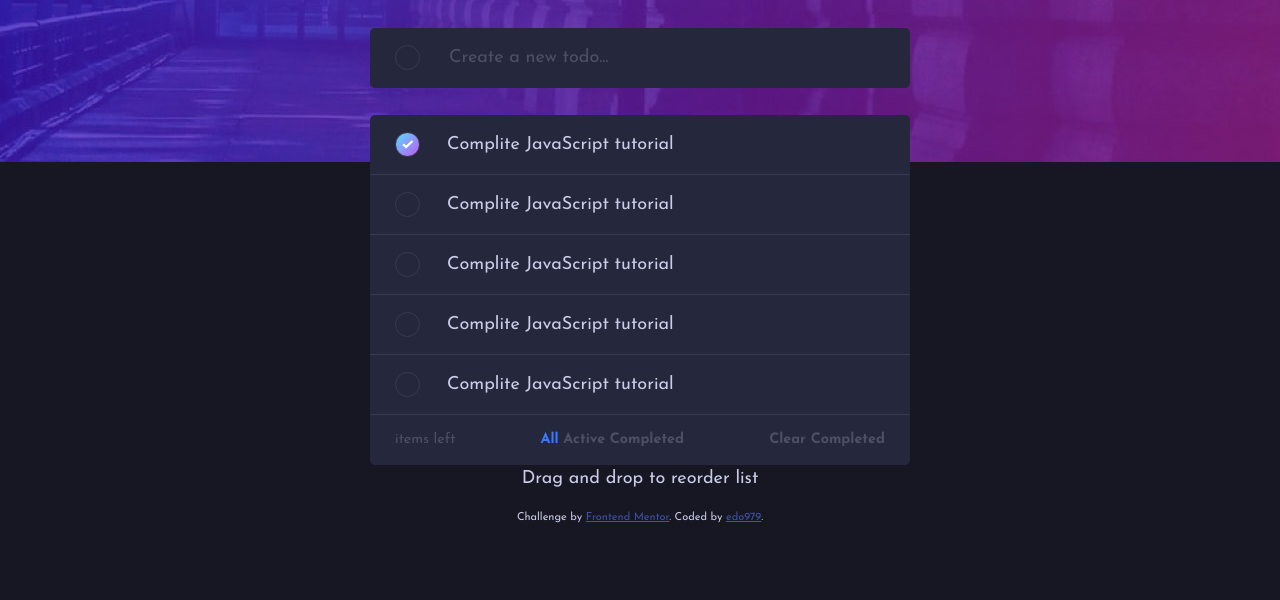
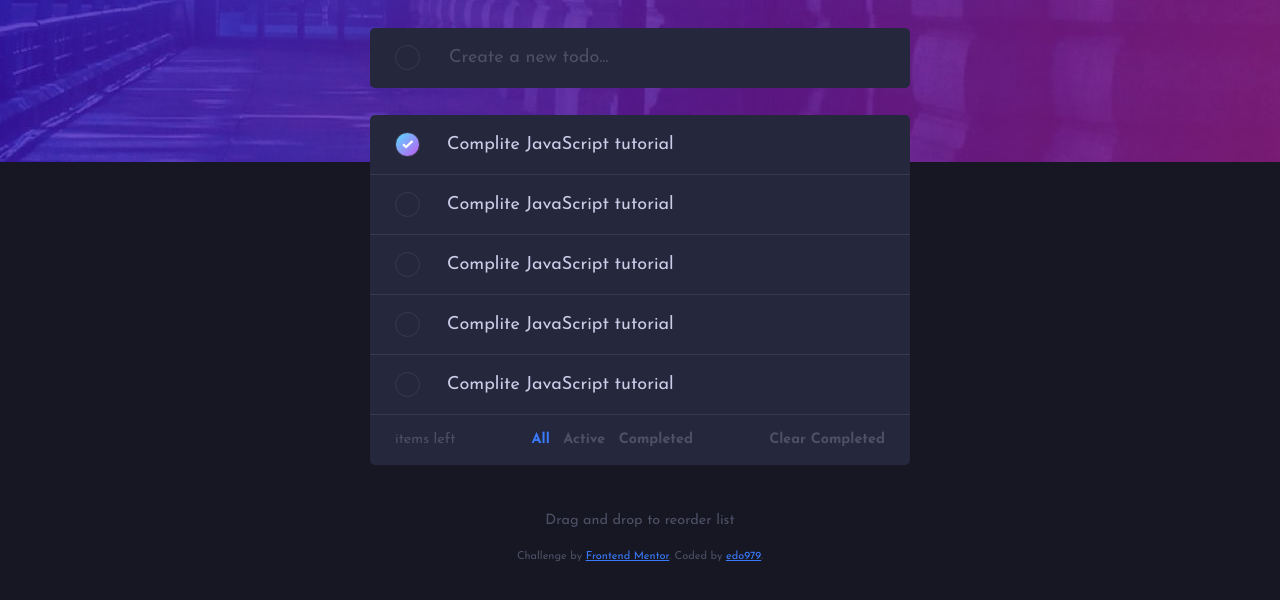
Before and after one commit to edo979/todo-app-main, a plain HTML site: page index.html in a window 1280 px wide. Shown: the part 138-738 px from the top of the page. Drawn offline with Linux system fonts and the light colour scheme.

Commit message:
refactor bottom of app

```diff
--- a/index.html
+++ b/index.html
@@ -18,9 +18,10 @@
         margin-top: 1rem;
         font-size: 11px;
         text-align: center;
+        color: hsl(233, 14%, 35%);
       }
       .attribution a {
-        color: hsl(228, 45%, 44%);
+        color: hsl(220, 98%, 61%);
       }
     </style>
   </head>
@@ -67,14 +68,14 @@
 
           <div class="todos_footer flex">
             <p class="todos_todo-left">items left</p>
-            <div class="todos_status-buttons">
+            <div class="flex">
               <button class="btn btn-small active">All</button>
               <button class="btn btn-small">Active</button>
               <button class="btn btn-small">Completed</button>
             </div>
             <button class="btn btn-small">Clear Completed</button>
           </div>
-          <p>Drag and drop to reorder list</p>
+          <p class="todos_help-text">Drag and drop to reorder list</p>
         </main>
       </div>
     </div>
--- a/sass/_components.scss
+++ b/sass/_components.scss
@@ -49,6 +49,11 @@ body {
 
       color: inherit;
       background-color: inherit;
+
+      &:active,
+      &:focus-visible {
+        outline: none;
+      }
     }
   }
 
@@ -80,16 +85,20 @@ body {
     }
   }
 
-  p:last-of-type {
-    text-align: center;
-  }
-
   &_footer {
+    --gap: 0.75rem;
     height: 50px;
     border-bottom-left-radius: $border-radius;
     border-bottom-right-radius: $border-radius;
 
     font-size: var(--fs-200);
+    color: $Very-Dark-Grayish-Blue-300;
+  }
+
+  &_help-text {
+    margin-top: 2.5rem;
+    font-size: var(--fs-200);
+    text-align: center;
     color: $Very-Dark-Grayish-Blue-300;
   }
 }
```
Also changed, not shown: css/style.css, 1 other file.
